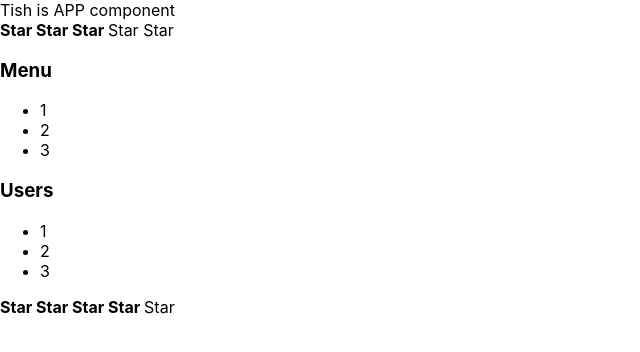
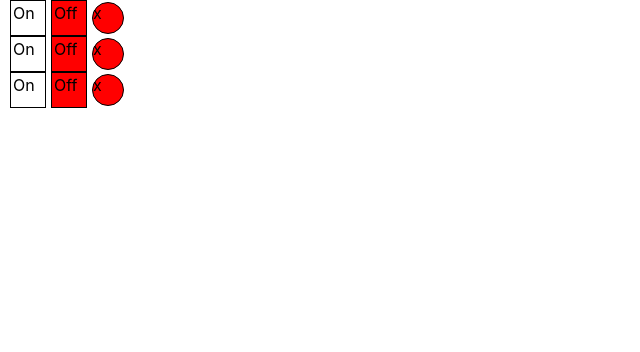
Before and after one commit to SergBobrov/storybook, a React (Create React App) app: page / in a window 1280 px wide. Shown: the top 352 px of the page, without its empty margins (0-640 px from the left). Built offline with nearby package versions, Linux system fonts and the light colour scheme.

Commit message:
first commint

```diff
--- a/src/App.tsx
+++ b/src/App.tsx
@@ -2,17 +2,22 @@ import React from 'react';
 import './App.css';
 import Accordion from "./components/Acrordion/Acordion";
 import {Rating} from "./components/Rating/Rating";
+import OnOff from "./OnnOff/OnOff";
 
 function App() {
     console.log("App rendered")
 
     return (
         <div className="App">
-            <PageTitle title={"Tish is APP component"}/>
+         {/*   <PageTitle title={"Tish is APP component"}/>
             <Rating value={3}/>
-            <Accordion titleValue={"Menu"}/>
-            <Accordion titleValue={"Users"}/>
-            <Rating value={4}/>
+            <Accordion titleValue={"Menu"} collapsed={true}/>
+            <Accordion titleValue={"Users"} collapsed={false}/>
+            <Rating value={4}/>*/}
+            <OnOff />
+            <OnOff />
+            <OnOff />
+
         </div>
 
 
--- /dev/null
+++ b/src/OnnOff/OnOff.tsx
@@ -0,0 +1,57 @@
+import React, {useState} from "react";
+
+type PropsType = {}
+
+
+function OnOff(props: PropsType) {
+
+    let [on, setOn] = useState(false);
+
+    const onStyle = {
+        width: "30px",
+        height: "30px",
+        border: "1px solid black",
+        marginLeft: "10px",
+        display: "inline-block",
+        padding: "2px",
+        background: on ? "green" : "white"
+
+    }
+    const offStyle = {
+        width: "30px",
+        height: "30px",
+        border: "1px solid black",
+        marginLeft: "5px",
+        display: "inline-block",
+        padding: "2px",
+        background: on ? "white" : "red"
+    }
+    const indicatorStyle = {
+        width: "30px",
+        height: "30px",
+        borderRadius: "50%",
+        border: "1px solid black",
+        marginLeft: "5px",
+        display: "inline-block",
+        background: on ? "green" : "red"
+
+
+    }
+
+
+    return (
+        <div>
+            <div style={onStyle} onClick={() => {
+                setOn(true)
+            }}>On
+            </div>
+            <div style={offStyle} onClick={() => {
+                setOn(false)
+            }}>Off
+            </div>
+            <div style={indicatorStyle}><span>x</span></div>
+        </div>
+    )
+}
+
+export default OnOff;
--- a/src/components/Acrordion/Acordion.tsx
+++ b/src/components/Acrordion/Acordion.tsx
@@ -1,18 +1,18 @@
 import React from "react";
 
 type AccordionPropsType = {
-    titleValue : string
+    titleValue: string
+    collapsed: boolean
 }
 
 function Accordion(props: AccordionPropsType) {
     console.log("Accordion rendered")
-
-    return (
-        <div>
-            <AccordionTitle title={props.titleValue} />
-            <AccordionBody/>
-        </div>
-    )
+        return (
+            <div>
+                <AccordionTitle title={props.titleValue}/>
+                {!props.collapsed && <AccordionBody/>}
+            </div>
+        );
 }
 
 type AccordionTitlePropsType = {
--- a/src/components/Rating/Rating.tsx
+++ b/src/components/Rating/Rating.tsx
@@ -9,40 +9,20 @@ type RatingPropsValue = {
 export function Rating(props: RatingPropsValue) {
     console.log("Accordion rendered")
 
-    if (props.value === 4) {
+
         return (
             <div>
-                <Star selected={true}/>
-                <Star selected={true}/>
-                <Star selected={true}/>
-                <Star selected={true}/>
-                <Star selected={false}/>
-            </div>
-        )
-    } else if (props.value === 3) {
-        return (
-            <div>
-                <Star selected={true}/>
-                <Star selected={true}/>
-                <Star selected={true}/>
-                <Star selected={false}/>
-                <Star selected={false}/>
-            </div>
-        )
-    } else {
-        return (
-            <div>
-                <Star selected={false}/>
-                <Star selected={false}/>
-                <Star selected={false}/>
-                <Star selected={false}/>
-                <Star selected={false}/>
+                <Star selected={props.value>0}/>
+                <Star selected={props.value>1}/>
+                <Star selected={props.value>2}/>
+                <Star selected={props.value>3}/>
+                <Star selected={props.value>4}/>
             </div>
         )
     }
 
 
-}
+
 
 type StarPropsType = {
     selected : boolean
```
